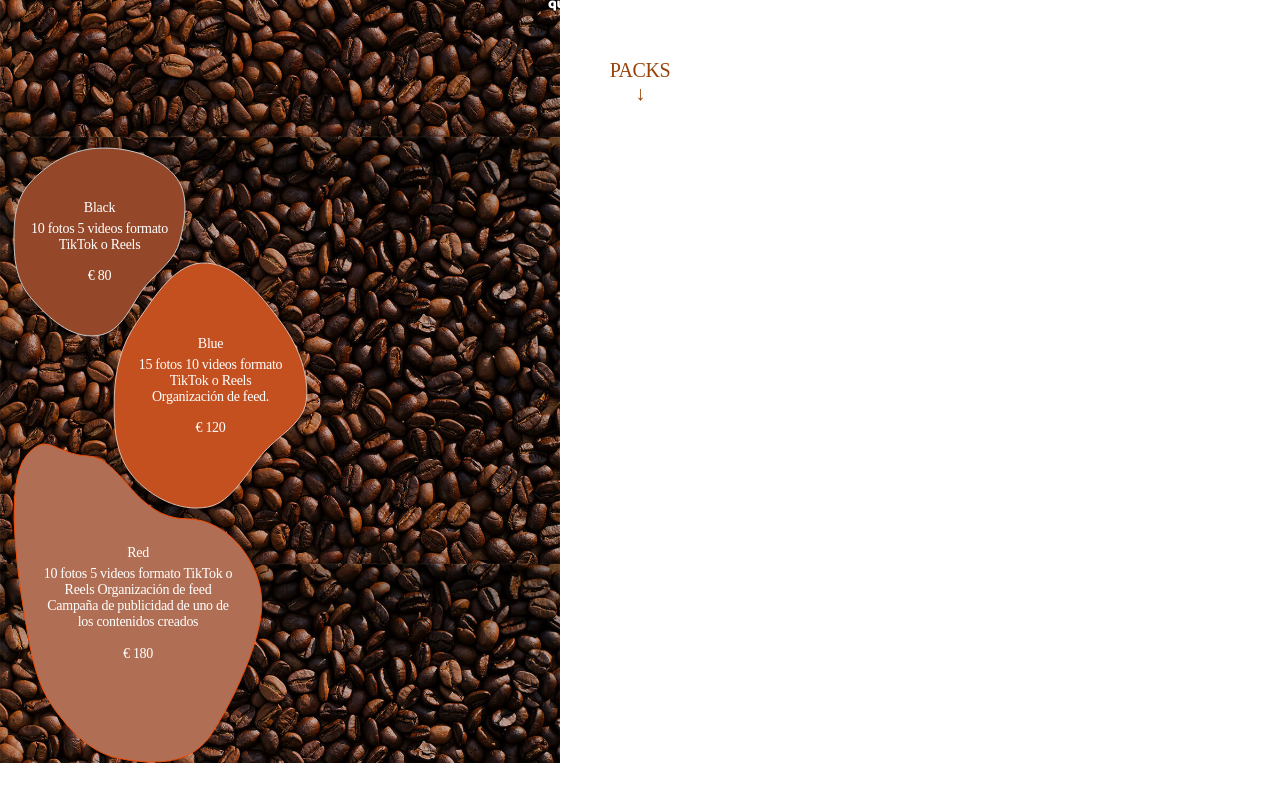
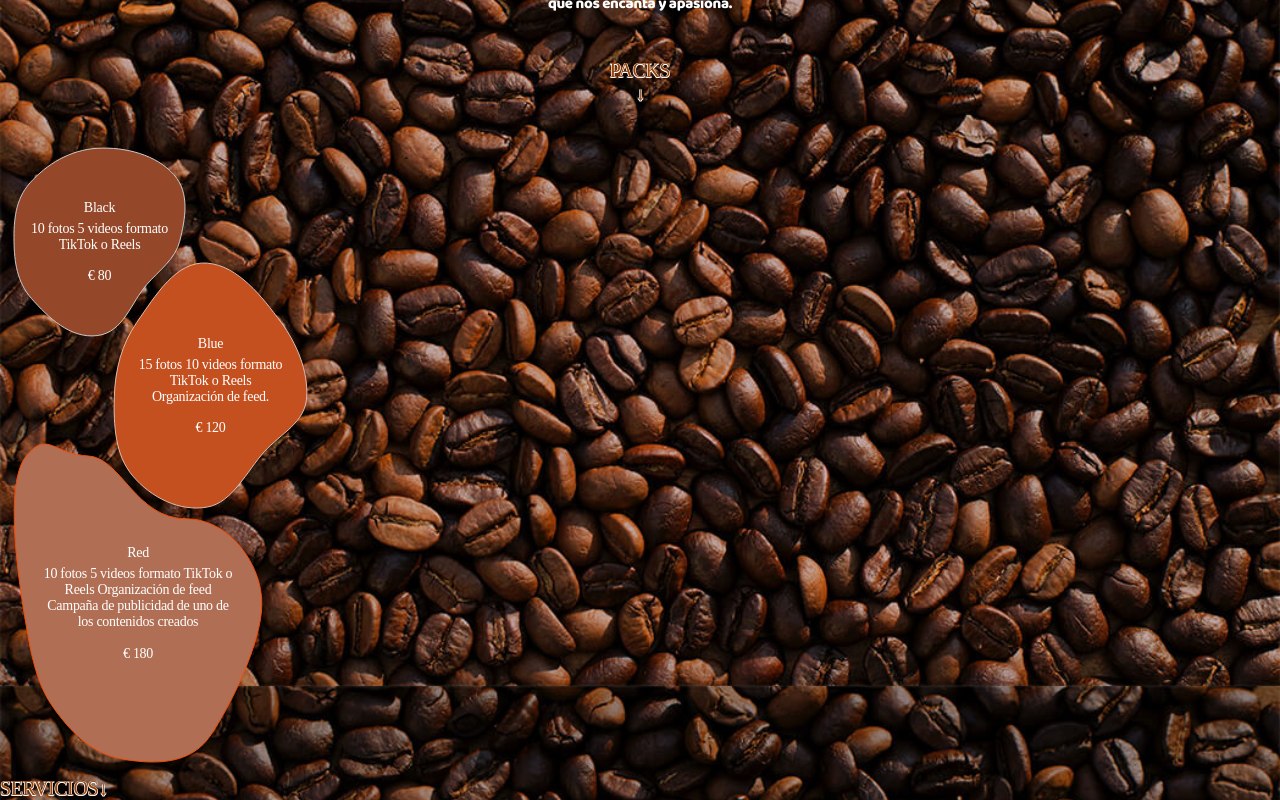
Before and after one commit to SantiCasanova/Merle, a React (Vite) app: page / in a window 1280 px wide. Shown: the part 290-1090 px from the top of the page. Before the commit the page ends 1053 px from the top, so only its background shows below. Built offline with nearby package versions, Linux system fonts and the light colour scheme.

Commit message:
styling fixed

```diff
--- a/src/App.jsx
+++ b/src/App.jsx
@@ -1,12 +1,14 @@
 import './App.css'
 import Home from './pages/home/Home'
 import SectionPack from './pages/sectionPack/SectionPack'
+import SectionService from './pages/sectionService/SectionService'
 
 function App() {
   return (
     <>
       <Home />
       <SectionPack />
+      <SectionService />
     </>
   )
 }
--- a/src/components/packs/Packs.styled.js
+++ b/src/components/packs/Packs.styled.js
@@ -2,7 +2,7 @@ import styled from 'styled-components'
 
 export const PacksContainerStyled = styled.div`
   position: relative;
-  height: fit-content;
   width: 100%;
+  height: 40rem;
   margin-top: 2rem;
 `
--- /dev/null
+++ b/src/pages/sectionService/SectionService.jsx
@@ -0,0 +1,12 @@
+import { SectionServiceStyled } from './SectionService.styled'
+import Title from '../../components/title/Title'
+
+function SectionService() {
+  return (
+    <SectionServiceStyled>
+      <Title text={'SERVICIOS'} />
+    </SectionServiceStyled>
+  )
+}
+
+export default SectionService
--- /dev/null
+++ b/src/pages/sectionService/SectionService.styled.js
@@ -0,0 +1,3 @@
+import styled from 'styled-components'
+
+export const SectionServiceStyled = styled.div``
```
